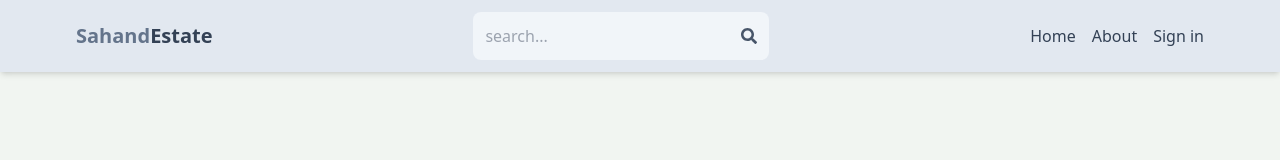
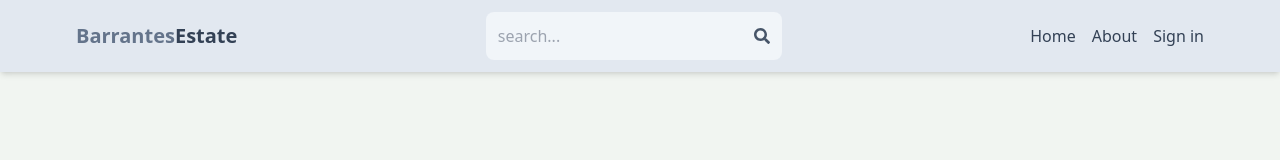
Before and after one commit to ikicamilo/real-state, a React (Vite) app in the folder client/: page / in a window 1280 px wide. Shown: the top 160 px of the page. Built offline with nearby package versions, Linux system fonts and the light colour scheme; no server answers; the HTML template or start-up script is replaced by a standard one.

Commit message:
Title was changed

```diff
--- a/client/src/components/Header.jsx
+++ b/client/src/components/Header.jsx
@@ -29,7 +29,7 @@
       <div className="flex justify-between items-center max-w-6xl mx-auto p-3">
         <Link to="/">
           <h1 className="font-bold text-sm sm:text-xl flex flex-wrap">
-            <span className="text-slate-500">Sahand</span>
+            <span className="text-slate-500">Barrantes</span>
             <span className="text-slate-700">Estate</span>
           </h1>
         </Link>
```
